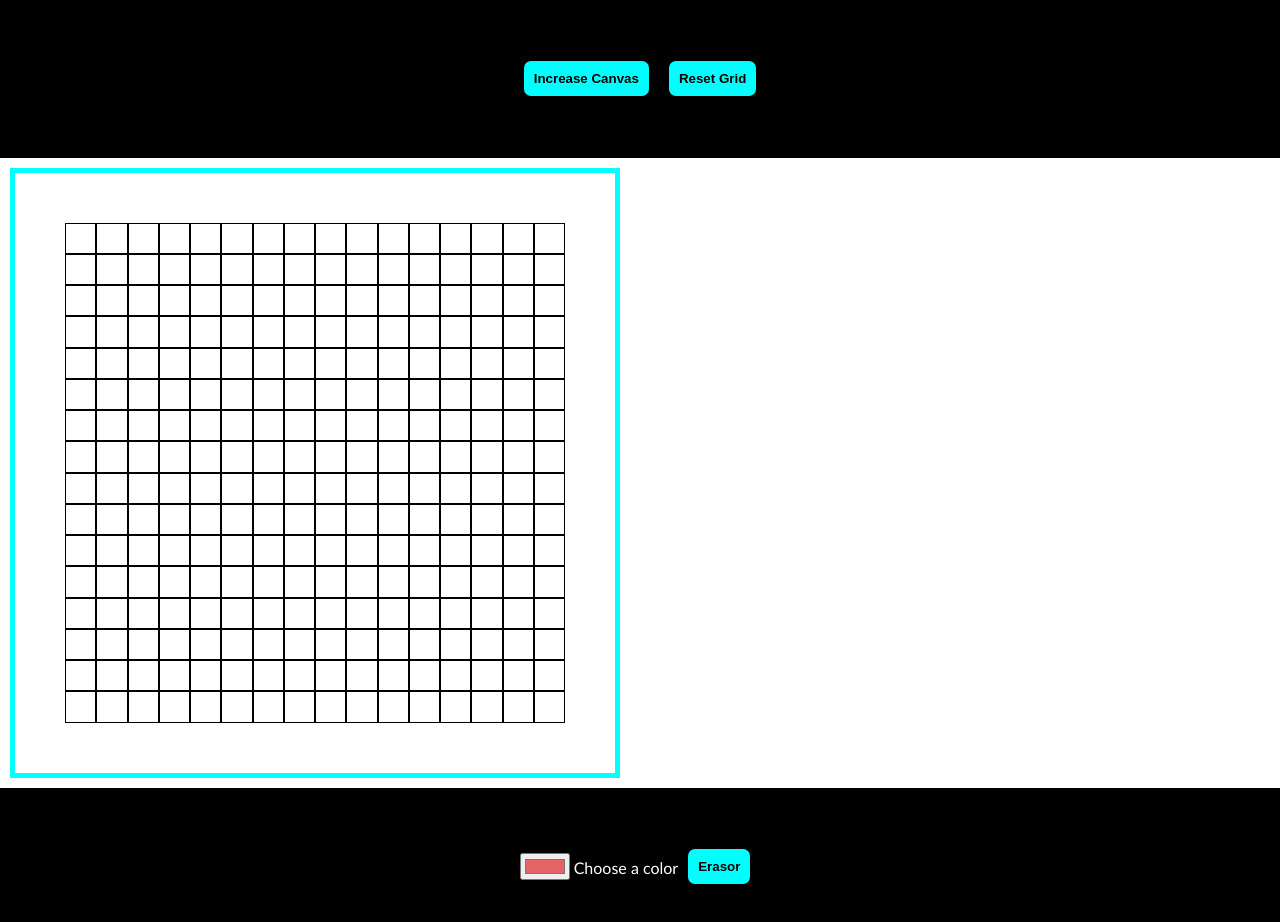
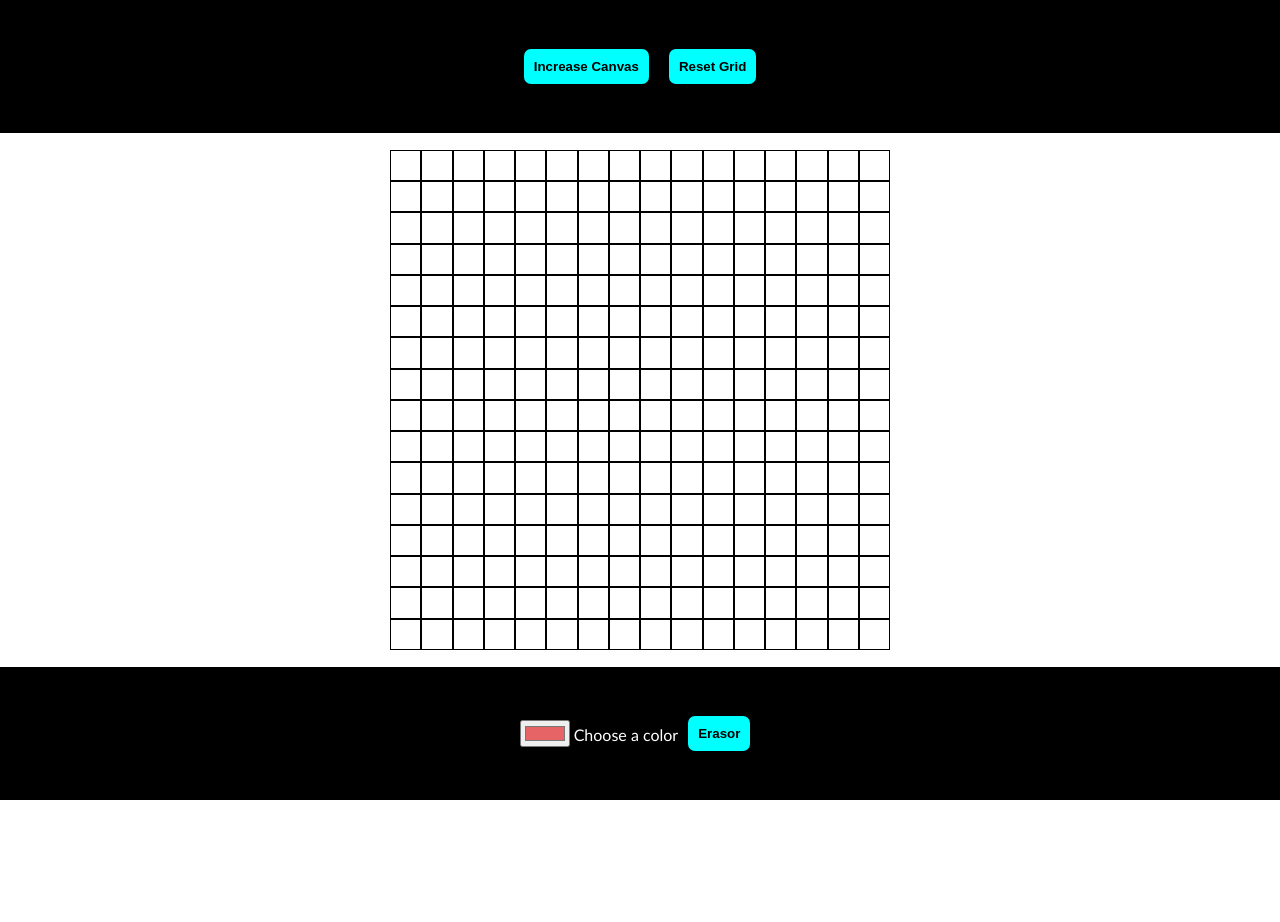
Before and after one commit to EmFey/Etch-a-Sketch, a plain HTML site: page index.html in a window 1280 px wide. After the commit the page ends 800 px from the top, so only its background shows below. Drawn offline with Linux system fonts and the light colour scheme.

Commit message:
Aligned grid to center

```diff
--- a/style.css
+++ b/style.css
@@ -1,25 +1,17 @@
 html, body {
     margin: 0%;
-    height: 100%;
+    height: 100vh;
     display: grid;
     grid-template-rows: 1fr 4fr 1fr;
     font-family: 'Gill Sans', 'Gill Sans MT', Calibri, 'Trebuchet MS', sans-serif;
 }
 
 .gridArea {
-    display: flex;
+    display: grid;
     justify-content: center;
     align-items: center;
-    min-width: 300px;
-    min-height: 300px;
-    width: 60vw;
-    height: 60vw;
-    max-width: 600px;
-    max-height: 600px;
     margin: 10px;
-    border: 5px solid aqua;
 }
-
 .container {
     width: 500px;
     height: 500px;
```
